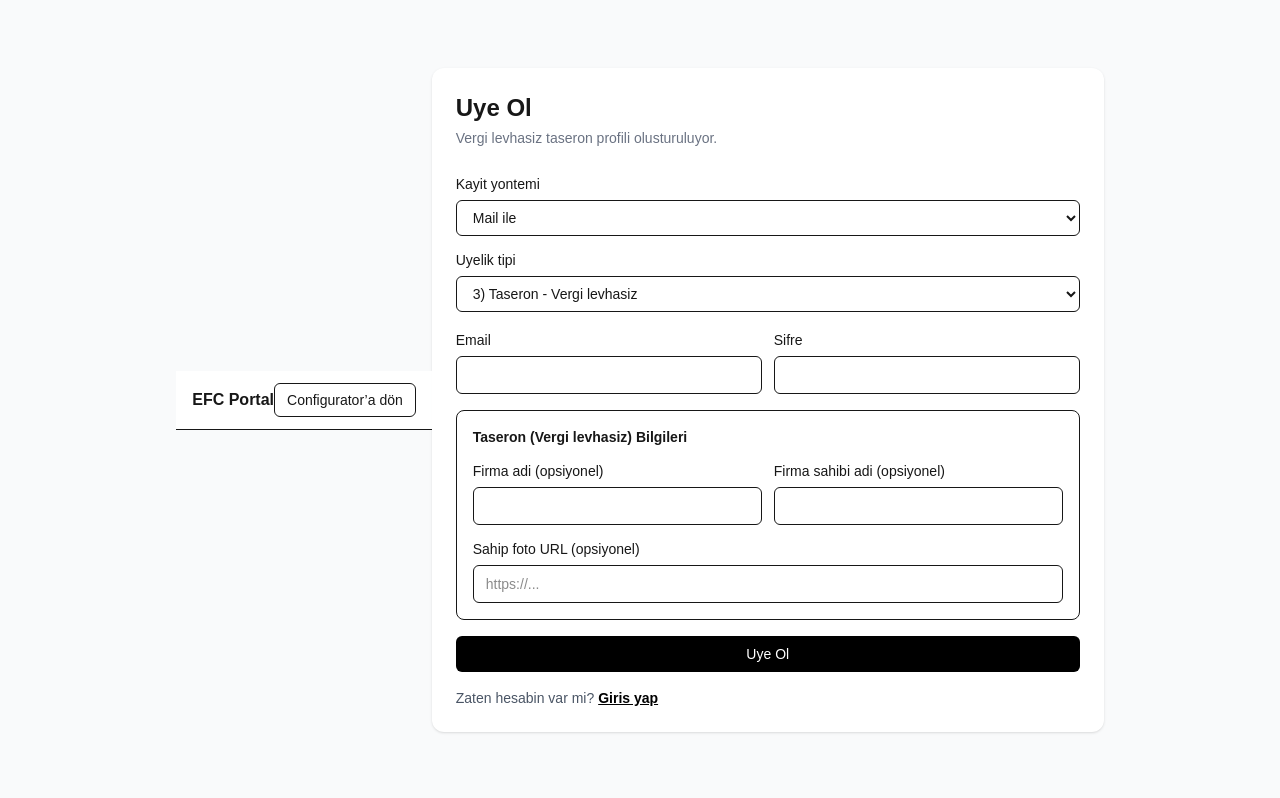
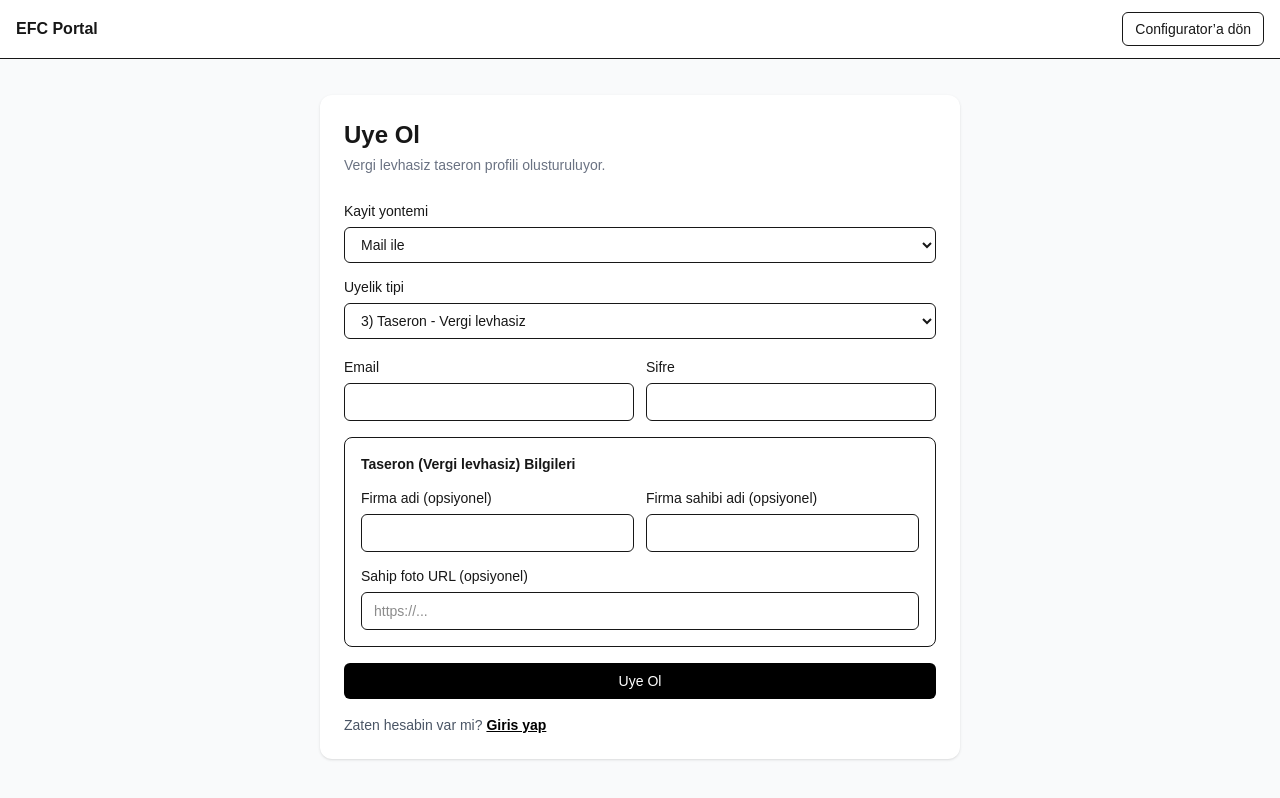
Before and after one commit to efiratcan35-pixel/asdf, a Next.js app in the folder portal/: page /register in a window 1280 px wide. Built offline with nearby package versions, Linux system fonts and the light colour scheme; no server answers.

Commit message:
fix auth layout: move top bar above forms

```diff
--- a/portal/src/app/login/page.tsx
+++ b/portal/src/app/login/page.tsx
@@ -64,9 +64,10 @@ export default function LoginPage() {
   }
 
   return (
-    <div className="min-h-screen bg-gray-50 flex items-center justify-center p-4">
+    <div className="min-h-screen bg-gray-50">
       <TopBar />
-      <div className="w-full max-w-md rounded-xl bg-white shadow p-6">
+      <main className="mx-auto flex min-h-[calc(100vh-64px)] w-full max-w-md items-center justify-center p-4">
+        <div className="w-full rounded-xl bg-white shadow p-6">
           <h1 className="text-2xl font-semibold">Giris Yap</h1>
 
         <form onSubmit={onSubmit} className="mt-6 space-y-4">
@@ -126,6 +127,7 @@ export default function LoginPage() {
             </Link>
           </div>
         </div>
+      </main>
     </div>
   );
 }
--- a/portal/src/app/register/page.tsx
+++ b/portal/src/app/register/page.tsx
@@ -114,9 +114,10 @@ export default function RegisterPage() {
   }
 
   return (
-    <div className="min-h-screen bg-gray-50 flex items-center justify-center p-4">
+    <div className="min-h-screen bg-gray-50">
       <TopBar />
-      <div className="w-full max-w-2xl rounded-xl bg-white shadow p-6">
+      <main className="mx-auto flex min-h-[calc(100vh-64px)] w-full max-w-2xl items-center justify-center p-4">
+        <div className="w-full rounded-xl bg-white shadow p-6">
           <div className="text-2xl font-semibold">Uye Ol</div>
           <div className="text-sm text-gray-500 mt-1">{helperText}</div>
 
@@ -310,6 +311,7 @@ export default function RegisterPage() {
             </Link>
           </div>
         </div>
+      </main>
     </div>
   );
 }
```
Lines whose indentation alone changed are shown as unchanged.
